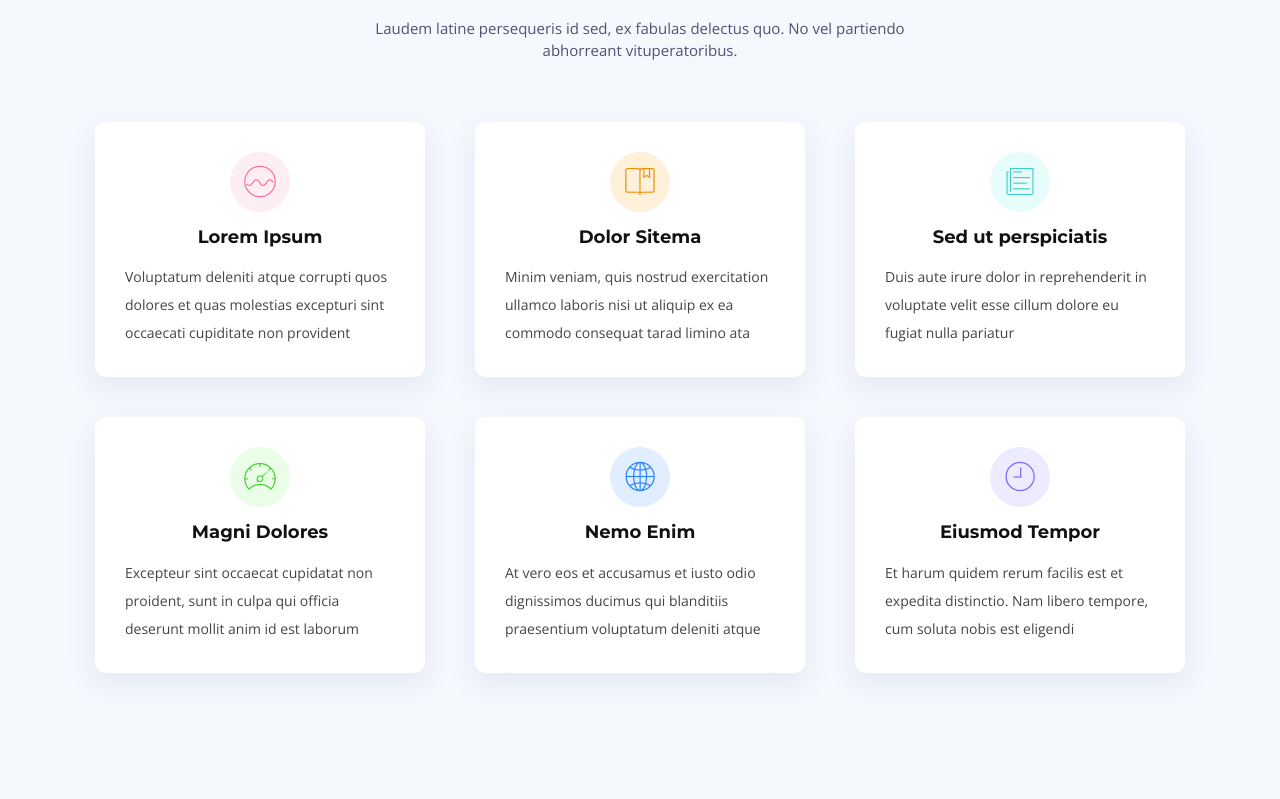
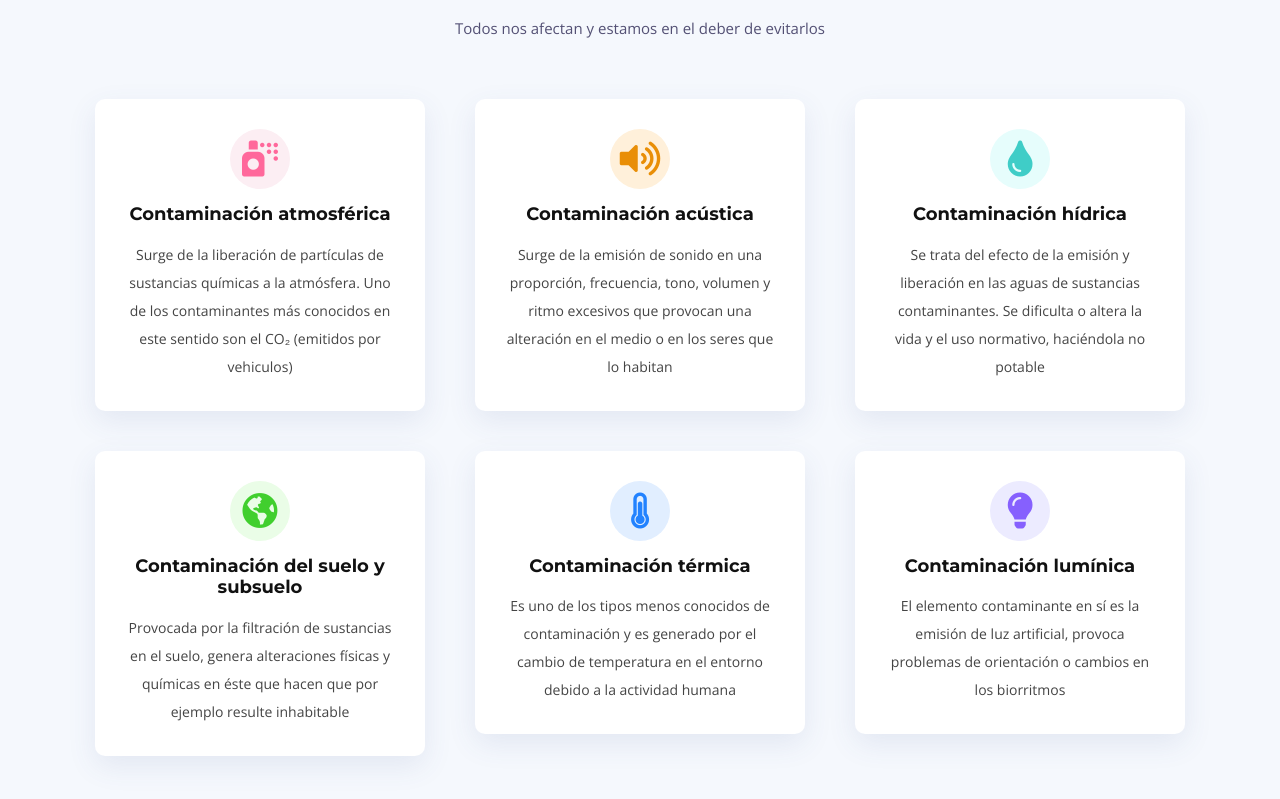
Before and after one commit to saraires/CartillaCienciasnaturales, a plain HTML site: page index.html in a window 1280 px wide. Shown: the part 1847-2646 px from the top of the page. Drawn offline with nearby package versions, Linux system fonts and the light colour scheme; files whose address does not match are found by name.

Commit message:
Cartilla ciencias

```diff
--- a/index.html
+++ b/index.html
@@ -9,7 +9,7 @@
 
   <!-- Favicons -->
   <link href="img/tierra.png" rel="icon">
-  <link href="img/apple-touch-icon.png" rel="apple-touch-icon">
+  <link href="img/tierra.png" rel="apple-touch-icon">
 
   <!-- Google Fonts -->
   <link href="https://fonts.googleapis.com/css?family=Open+Sans:300,300i,400,400i,500,600,700,700i|Montserrat:300,400,500,600,700" rel="stylesheet">
@@ -21,6 +21,7 @@
   <link href="lib/font-awesome/css/font-awesome.min.css" rel="stylesheet">
   <link href="lib/animate/animate.min.css" rel="stylesheet">
   <link href="lib/ionicons/css/ionicons.min.css" rel="stylesheet">
+  <link href="https://use.fontawesome.com/releases/v5.8.1/css/all.css" rel="stylesheet" integrity="sha384-50oBUHEmvpQ+1lW4y57PTFmhCaXp0ML5d60M1M7uH2+nqUivzIebhndOJK28anvf" crossorigin="anonymous">
   <link href="lib/owlcarousel/assets/owl.carousel.min.css" rel="stylesheet">
   <link href="lib/lightbox/css/lightbox.min.css" rel="stylesheet">
 
@@ -51,12 +52,12 @@
 
       <nav class="main-nav float-right d-none d-lg-block">
         <ul>
-          <li class="active"><a href="#intro">Homa</a></li>
+          <li class="active"><a href="#intro">Inicio</a></li>
           <li><a href="#about">¿Qué es?</a></li>
           <li><a href="#services">Tipos</a></li>
           <li><a href="#pricing">Enfermedades</a></li>
           <li><a href="#team">Team</a></li>
-          <li><a href="#footer">Contact Us</a></li>
+          <li><a href="#footer">Cibergrafia y créditos</a></li>
         </ul>
       </nav><!-- .main-nav -->
 
@@ -105,16 +106,16 @@
             <div class="about-content">
               <h2>Esta es nuestra Tierra</h2>
               <h3>"La tierra es suficiente para todos pero no para la voracidad de los consumidores"</h3>
-              <p>A primera vista puede darnos la impresion de estar en perfectas condicones, pero no es asi, la persigue un mal llamado contaminación</p>
+              <p>A primera vista, la tierra puede darnos la impresión de estar en perfectas condiciones, pero no es asi, la persigue un mal llamado contaminación</p>
               <p>Pero... <b>¿Qué es la contaminación?</b></p>
               <p>La contaminación ambiental o polución es la introducción de sustancias u otros elementos físicos en un medio, que provocan que este sea inseguro o no apto para su uso.</p>
-              <p>Las formas mas comunes de contaminacion son estas <b>¿Reconoces alguna acción?</b></p>
+              <p>Las formas mas comunes de contaminación son estas <b>¿Te reconoces en alguna acción?</b></p>
               <ul>
                 <li><i class="ion-android-checkmark-circle"></i> Desperdiciar el agua (cuando te bañas, cepillas o lavas algo)</li>
                 <li><i class="ion-android-checkmark-circle"></i> Tirar basuras al piso</li>
                 <li><i class="ion-android-checkmark-circle"></i> Utilizar productos en aerosol</li>
               </ul>
-              <p><b>Trata de evitar hacer cualquiera de estas cosas... ¡Estan destruyendo nuestro planeta!</b></p>
+              <p><b>Trata de evitar hacer cualquiera de estas cosas... ¡Están destruyendo nuestro planeta!</b></p>
             </div>
           </div>
         </div>
@@ -131,53 +132,65 @@
 
         <header class="section-header">
           <h3>¿Sabias que hay muchos tipos de contaminación?</h3>
-          <p>Laudem latine persequeris id sed, ex fabulas delectus quo. No vel partiendo abhorreant vituperatoribus.</p>
+          <p>Todos nos afectan y estamos en el deber de evitarlos</p>
         </header>
 
         <div class="row">
 
           <div class="col-md-6 col-lg-4 wow bounceInUp" data-wow-duration="1.4s">
             <div class="box">
-              <div class="icon" style="background: #fceef3;"><i class="ion-ios-analytics-outline" style="color: #ff689b;"></i></div>
-              <h4 class="title"><a href="">Lorem Ipsum</a></h4>
-              <p class="description">Voluptatum deleniti atque corrupti quos dolores et quas molestias excepturi sint occaecati cupiditate non provident</p>
+              <div class="icon" style="background: #fceef3;">
+                <i class="fas fa-spray-can"  style="color: #ff689b;"></i>
+              </div>
+              <h4 class="title"><a href="">Contaminación atmosférica</a></h4>
+              <p class="description" style="text-align: center;">Surge de la liberación de partículas de sustancias químicas a la atmósfera. Uno de los contaminantes más conocidos en este sentido son el CO₂ (emitidos por vehiculos)</p>
             </div>
           </div>
           <div class="col-md-6 col-lg-4 wow bounceInUp" data-wow-duration="1.4s">
             <div class="box">
-              <div class="icon" style="background: #fff0da;"><i class="ion-ios-bookmarks-outline" style="color: #e98e06;"></i></div>
-              <h4 class="title"><a href="">Dolor Sitema</a></h4>
-              <p class="description">Minim veniam, quis nostrud exercitation ullamco laboris nisi ut aliquip ex ea commodo consequat tarad limino ata</p>
+              <div class="icon" style="background: #fff0da;">
+                <i class="fas fa-volume-up" style="color: #e98e06;"></i>
+              </div>
+              <h4 class="title"><a href="">Contaminación acústica</a></h4>
+              <p class="description" style="text-align: center;">Surge de la emisión de sonido en una proporción, frecuencia, tono, volumen y ritmo excesivos que provocan una alteración en el medio o en los seres que lo habitan</p>
             </div>
           </div>
 
           <div class="col-md-6 col-lg-4 wow bounceInUp" data-wow-delay="0.1s" data-wow-duration="1.4s">
             <div class="box">
-              <div class="icon" style="background: #e6fdfc;"><i class="ion-ios-paper-outline" style="color: #3fcdc7;"></i></div>
-              <h4 class="title"><a href="">Sed ut perspiciatis</a></h4>
-              <p class="description">Duis aute irure dolor in reprehenderit in voluptate velit esse cillum dolore eu fugiat nulla pariatur</p>
+              <div class="icon" style="background: #e6fdfc;">
+                <i class="fas fa-tint" style="color: #3fcdc7;"></i>
+              </div>
+              <h4 class="title"><a href="">Contaminación hídrica</a></h4>
+              <p class="description" style="text-align: center;">Se trata del efecto de la emisión y liberación en las aguas de sustancias contaminantes. Se dificulta o altera la vida y el uso normativo, haciéndola no potable</p>
             </div>
           </div>
           <div class="col-md-6 col-lg-4 wow bounceInUp" data-wow-delay="0.1s" data-wow-duration="1.4s">
             <div class="box">
-              <div class="icon" style="background: #eafde7;"><i class="ion-ios-speedometer-outline" style="color:#41cf2e;"></i></div>
-              <h4 class="title"><a href="">Magni Dolores</a></h4>
-              <p class="description">Excepteur sint occaecat cupidatat non proident, sunt in culpa qui officia deserunt mollit anim id est laborum</p>
+              <div class="icon" style="background: #eafde7;">
+                <i class="fas fa-globe-americas" style="color:#41cf2e;"></i>
+              </div>
+              <h4 class="title"><a href="">Contaminación del suelo y subsuelo</a></h4>
+              <p class="description" style="text-align: center;">Provocada por la filtración de sustancias en el suelo, genera alteraciones físicas y químicas en éste que hacen que por ejemplo resulte inhabitable</p>
             </div>
           </div>
 
           <div class="col-md-6 col-lg-4 wow bounceInUp" data-wow-delay="0.2s" data-wow-duration="1.4s">
             <div class="box">
-              <div class="icon" style="background: #e1eeff;"><i class="ion-ios-world-outline" style="color: #2282ff;"></i></div>
-              <h4 class="title"><a href="">Nemo Enim</a></h4>
-              <p class="description">At vero eos et accusamus et iusto odio dignissimos ducimus qui blanditiis praesentium voluptatum deleniti atque</p>
+              <div class="icon" style="background: #e1eeff;">
+                <i class="fas fa-thermometer-three-quarters" style="color: #2282ff;"></i>
+              </div>
+              <h4 class="title"><a href="">Contaminación térmica</a></h4>
+              <p class="description" style="text-align: center;">Es uno de los tipos menos conocidos de contaminación y es generado por el cambio de temperatura en el entorno debido a la actividad humana</p>
             </div>
           </div>
           <div class="col-md-6 col-lg-4 wow bounceInUp" data-wow-delay="0.2s" data-wow-duration="1.4s">
             <div class="box">
-              <div class="icon" style="background: #ecebff;"><i class="ion-ios-clock-outline" style="color: #8660fe;"></i></div>
-              <h4 class="title"><a href="">Eiusmod Tempor</a></h4>
-              <p class="description">Et harum quidem rerum facilis est et expedita distinctio. Nam libero tempore, cum soluta nobis est eligendi</p>
+              <div class="icon" style="background: #ecebff;">
+                <i class="fas fa-lightbulb" style="color: #8660fe;"></i>
+              </div>
+              <h4 class="title"><a href="">Contaminación lumínica</a></h4>
+              <p class="description" style="text-align: center;">El elemento contaminante en sí es la emisión de luz artificial, provoca problemas de orientación o cambios en los biorritmos </p>
             </div>
           </div>
 
```
